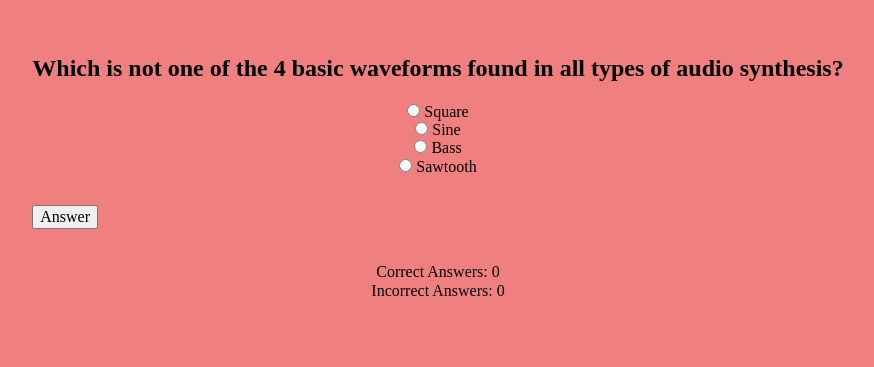
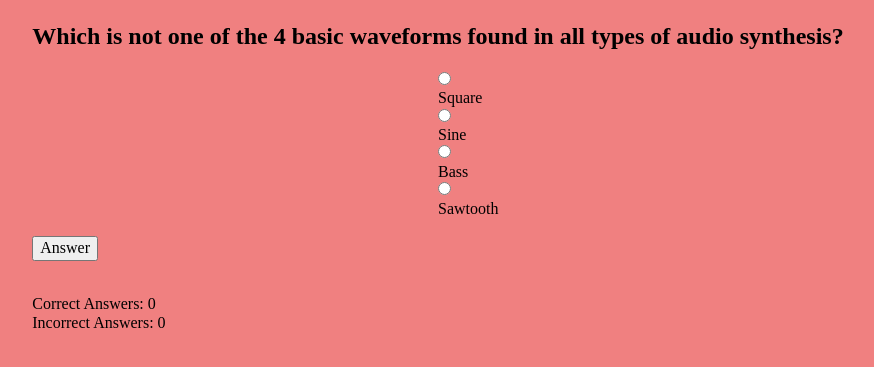
Before and after one commit to jsmartdev/Quiz-App-Wireframe, a plain HTML site: page index.html in a window 1280 px wide. Both pictures are taken after a click on the input "Play". Shown: the part 307-674 px from the top of the page, without its empty margins (202-1076 px from the left). Drawn offline with nearby package versions, Linux system fonts and the light colour scheme.

Commit message:
aligned startpage

```diff
--- a/app.css
+++ b/app.css
@@ -23,10 +23,14 @@
   text-align: center;
 }
 
+.strt-sqnc {
+}
+
 .pls-prs-ply {
   color: antiquewhite;
   font-family: Georgia;
   text-align: center;
+  margin-bottom: 20px;
 }
 
 .qstn-nmbr {
@@ -52,28 +56,30 @@ text-align: center;
 }
 
 .choices {
-text-align: center;
-margin-bottom: 10px;
+margin-right: 50%;
+margin-left: 50%;
 }
 
 .score {
-  text-align: center;
+
 }
 
 /** Buttons*/
 
 .play-btn {
-margin: auto;
+width: 14%;
+margin-left: 43%;
+margin-right: 43%;
 }
 
 .answr-btn {
-margin: auto;
+
 }
 
 .advnc-btn {
-margin: auto;
+
 }
 
 .rstrt-btn {
-margin: auto;
+
 }
--- a/app.js
+++ b/app.js
@@ -66,17 +66,16 @@ const store = {
  * displays the title
  * provides a start butoon which the user can press to begin the quiz*/
 function startTemplate() {
-  return `<div>
+  return `<div class="strt-sqnc">
   <h2 class="pls-prs-ply">Please press "Play" to begin the sequence</h2>
-  <form id="begin">
-  <input type="submit" value="Play" class="play-btn"></input>
+  <br>
+  <form id="begin"><input type="submit" value="Play" class="play-btn"></input></form>
   </div>`;
 }
 
 /**Template Function - creates the question and answer pages*/
 function questionTemplate() {
-  return `<form id="qstn" class="qstn-form">
-  <h2 class="qstn-nmbr">Question ${store.questionNumber + 1} of ${store.questions.length}</h2>
+  return `<form id="qstn"><h2 class="qstn-nmbr">Question ${store.questionNumber + 1} of ${store.questions.length}</h2>
   <br>
   <h2 class="qstn-txt"> ${store.questions[store.questionNumber].question}</h2>
   <div class="choices">
@@ -109,7 +108,6 @@ function responseTemplate() {
   <div class="advnc-cntnr">
   <input class="advnc-btn" type='submit' value="Advance"></button>
   </div>
-  <p class="score">Correct answers: ${store.score} </span><br>Incorrect answers: ${store.incorrect}</p>
   </form>`;
 }
 
```
